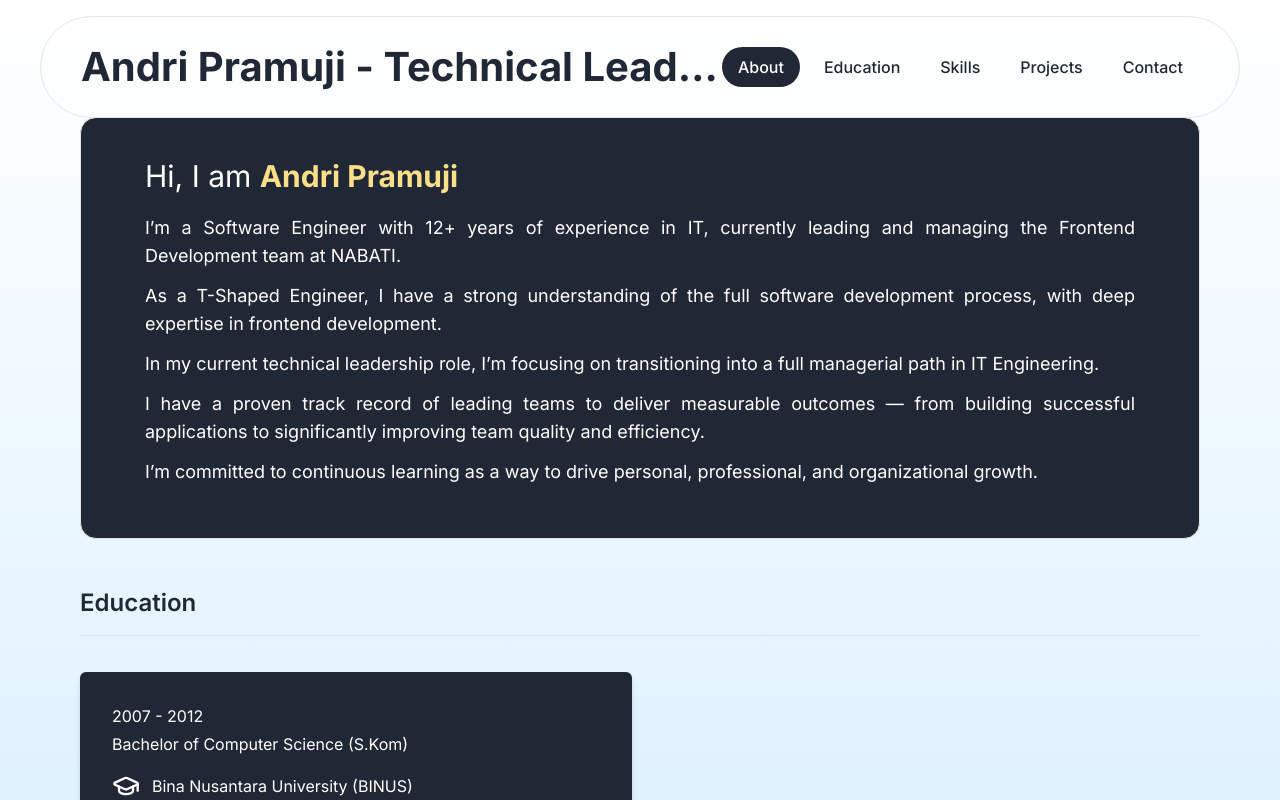
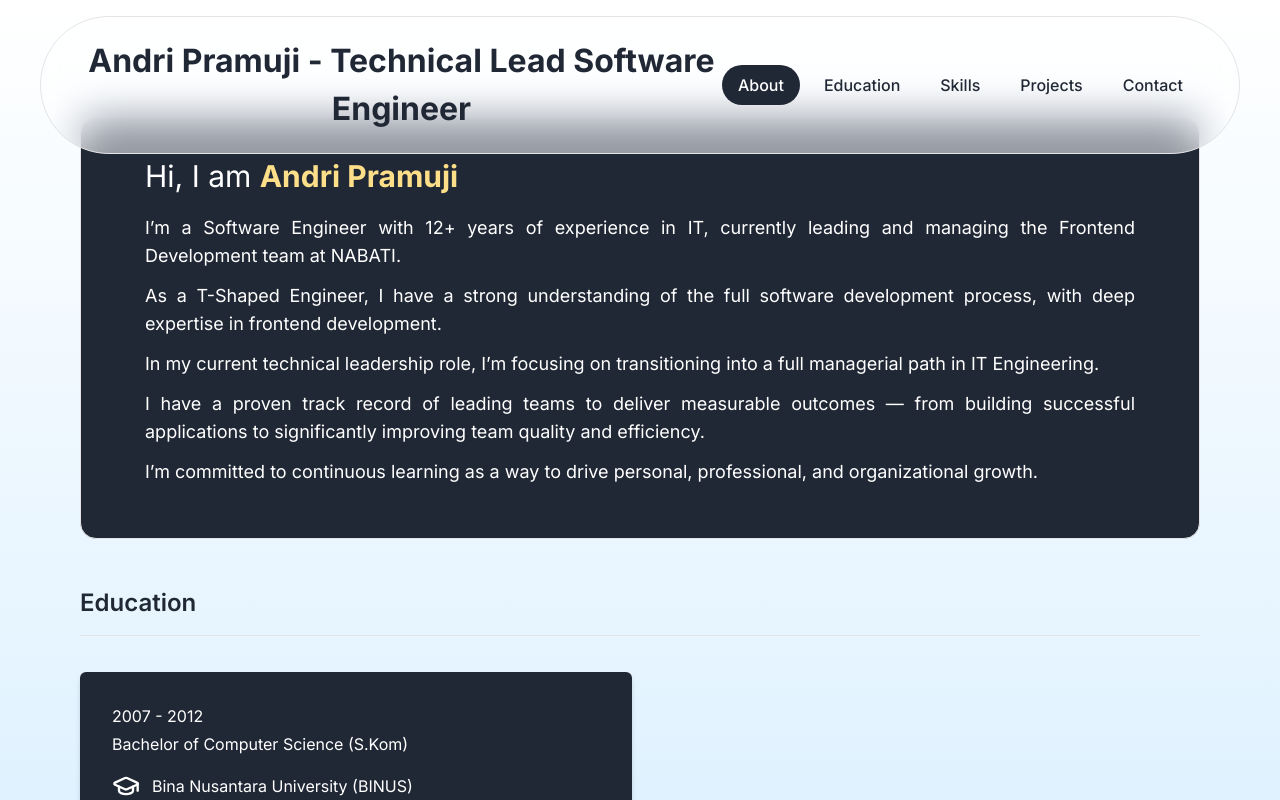
Before and after one commit to TheDrongs/portofolio, a React (Vite) app: page / in a window 1280 px wide. Shown: the top 800 px of the page. Built offline with nearby package versions, Linux system fonts and the light colour scheme.

Commit message:
fix elipsis navbar

```diff
--- a/src/components/Navbar/Navbar.jsx
+++ b/src/components/Navbar/Navbar.jsx
@@ -36,7 +36,7 @@ const Navbar = ({ activeElem, setActiveElem }) => {
          <a
           href={`#${navElements[0]}`}
           onClick={() => setActiveElem(navElements[0])}
-          className="font-bold py-3 sm:py-4 md:py-5 select-none whitespace-nowrap overflow-hidden text-ellipsis text-[clamp(1rem,6vw,2.5rem)] max-w-full"
+          className="font-bold py-3 sm:py-4 md:py-5 select-none text-[clamp(1rem,4vw,2rem)] max-w-full text-center break-words"
         >
           {textLogo}
         </a>
```
